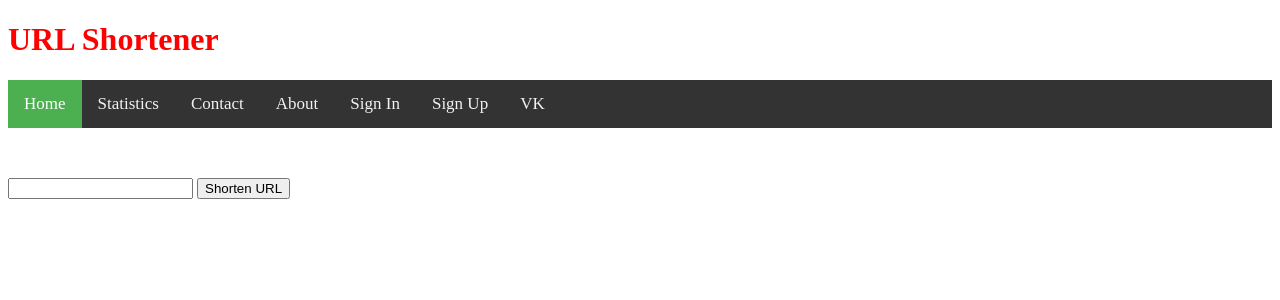
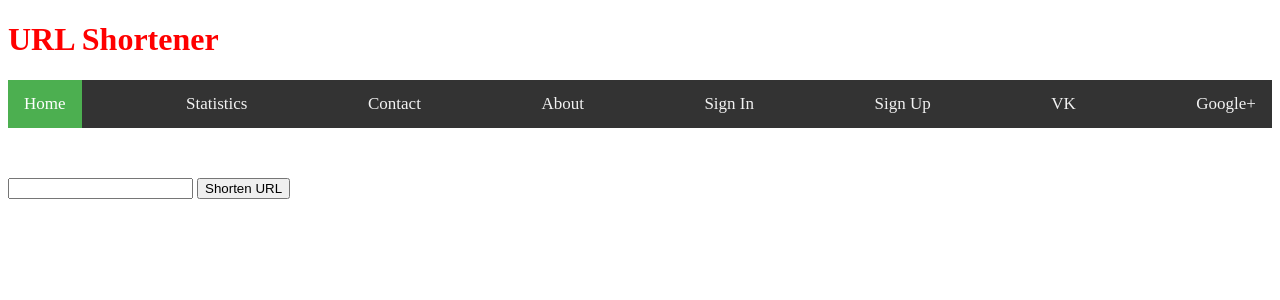
Before and after one commit to iyozh/URL-shortener, a Django app: page / in a window 1280 px wide. Shown: the top 300 px of the page. Run offline with Django 3.2, Linux system fonts and the light colour scheme; parts of the project's set-up code (start-up, migrations or seed data) failed here and were passed over.

Commit message:
google + auth

```diff
--- a/config/settings.yaml
+++ b/config/settings.yaml
@@ -8,6 +8,9 @@ default:
   ACCOUNT_DEFAULT_HTTP_PROTOCOL: ""
   SOCIAL_AUTH_VK_OAUTH2_KEY: ""
   SOCIAL_AUTH_VK_OAUTH2_SECRET: ""
+  SOCIAL_AUTH_GOOGLE_OAUTH2_KEY: ""
+  SOCIAL_AUTH_GOOGLE_OAUTH2_SECRET: ""
+
 
 development:
   PORT: 8000
--- a/src/project/settings.py
+++ b/src/project/settings.py
@@ -23,7 +23,7 @@ SECRET_KEY = _ds.SECRET_KEY
 DEBUG = _ds.DEBUG
 
 INTERNAL_IPS = ["127.0.0.1"]
-INTERNAL_HOSTS = ["localhost", "d91d23802fce.ngrok.io"]
+INTERNAL_HOSTS = ["localhost", "d43f5d5b1ea1.ngrok.io"]
 ALLOWED_HOSTS = list(chain(_ds.ALLOWED_HOSTS or [], INTERNAL_IPS, INTERNAL_HOSTS))
 
 INSTALLED_APPS = [
@@ -121,8 +121,12 @@ SOCIAL_AUTH_POSTGRES_JSONFIELD = True
 
 AUTHENTICATION_BACKENDS = (
     "social_core.backends.vk.VKOAuth2",
+    "social_core.backends.google.GoogleOAuth2",
     "django.contrib.auth.backends.ModelBackend",
 )
 
 SOCIAL_AUTH_VK_OAUTH2_KEY = _ds.SOCIAL_AUTH_VK_OAUTH2_KEY
 SOCIAL_AUTH_VK_OAUTH2_SECRET = _ds.SOCIAL_AUTH_VK_OAUTH2_SECRET
+
+SOCIAL_AUTH_GOOGLE_OAUTH2_KEY = _ds.SOCIAL_AUTH_GOOGLE_OAUTH2_KEY
+SOCIAL_AUTH_GOOGLE_OAUTH2_SECRET = _ds.SOCIAL_AUTH_GOOGLE_OAUTH2_SECRET
--- a/src/project/static/main.css
+++ b/src/project/static/main.css
@@ -3,6 +3,8 @@
     color:red;
 }
 .topnav {
+    display:flex;
+    justify-content:space-between;
     background-color: #333;
     overflow: hidden;
     margin-bottom:50px;
@@ -28,7 +30,3 @@
     background-color: #4CAF50;
     color: white;
 }
-
-.profile{
-   text-align:right;
-}
--- a/src/project/templates/_base.html
+++ b/src/project/templates/_base.html
@@ -18,18 +18,22 @@
   <a href="#news">Statistics</a>
   <a href="#contact">Contact</a>
   <a href="#about">About</a>
+    {% if not user.is_authenticated %}
     <a href="{% url 'onboarding:sign-in' %}">Sign In</a>
   <a href="{% url 'onboarding:sign-up' %}">Sign Up</a>
 
     <a href="{% url 'social:begin' 'vk-oauth2' %}">VK</a>
+    <a href="{% url 'social:begin' 'google-oauth2' %}">Google+</a>
+    {% endif %}
 
     {% if user.is_authenticated %}
-        <a href="{% url 'onboarding:sign-out' %}">Sign Out</a>
+
         {% if user.first_name and user.last_name %}
             <a class="profile" href="#">{{ user.first_name }} {{ user.last_name }}</a>
         {% else %}
             <a href="#">{{ user.username }}</a>
         {% endif %}
+    <a href="{% url 'onboarding:sign-out' %}">Sign Out</a>
     {% endif %}
 </div>
 {% block body %} BODY {% endblock %}
```
